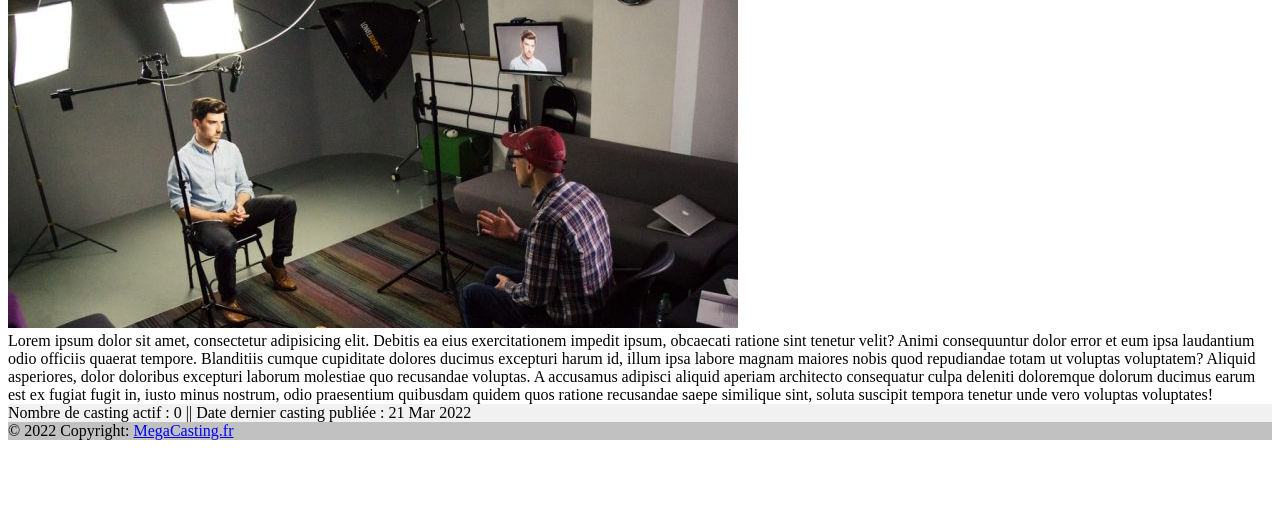
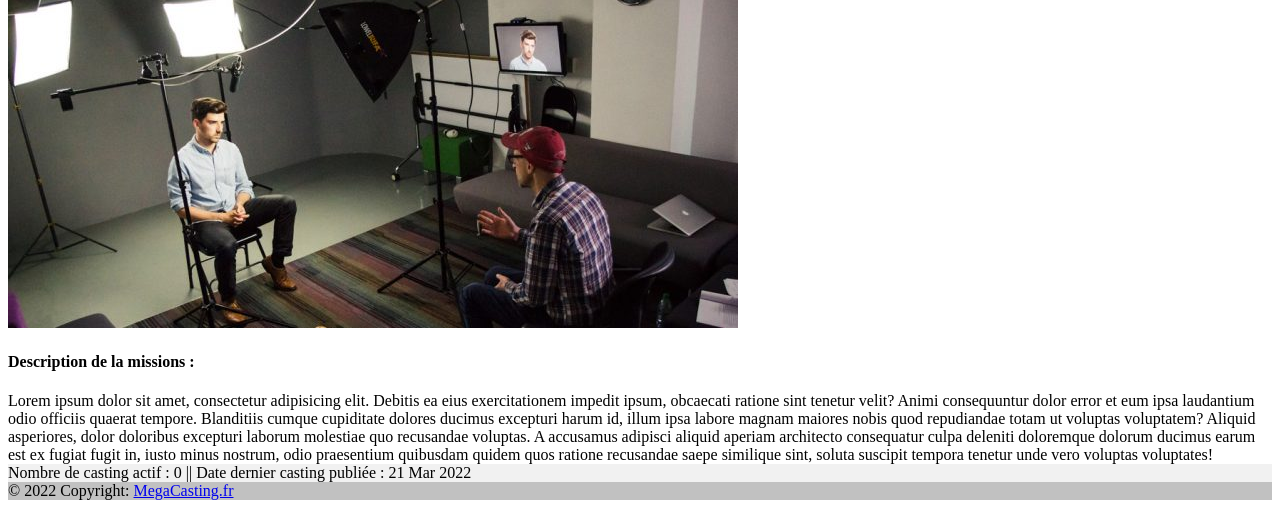
Before and after one commit to Alexbch53/megaCasting, a Symfony app: template templates/mon/CastingPage.html.twig in a window 1280 px wide. Shown: the part 439-947 px from the top of the page. Before the commit the page ends 879 px from the top, so only its background shows below. Run offline with Twig, Linux system fonts and the light colour scheme; the template is opened without the code that fills it, so the values that code supplies are empty; some libraries are stand-ins or nearby versions.

Commit message:
update CastingPage

```diff
--- a/templates/mon/CastingPage.html.twig
+++ b/templates/mon/CastingPage.html.twig
@@ -6,11 +6,12 @@
 
     <div>
         <h3>{{ casting.intituleOffre }}</h3>
-        <div class="block-casting">
-            <div style="width: 50rem;">
+        <div class="block-casting row">
+            <div class=" col-md-2" style="width: 50rem;">
                 <img src="/images/casting.jpg" class="card-img-top" alt="" width="">
             </div>
-            <div class="decsription-Casting">
+            <div class="col-md-4 decsription-Casting">
+                <h4>Description de la missions : </h4>
                 <span>Lorem ipsum dolor sit amet, consectetur adipisicing elit. Debitis ea eius exercitationem impedit ipsum, obcaecati ratione sint tenetur velit? Animi consequuntur dolor error et eum ipsa laudantium odio officiis quaerat tempore. Blanditiis cumque cupiditate dolores ducimus excepturi harum id, illum ipsa labore magnam maiores nobis quod repudiandae totam ut voluptas voluptatem? Aliquid asperiores, dolor doloribus excepturi laborum molestiae quo recusandae voluptas. A accusamus adipisci aliquid aperiam architecto consequatur culpa deleniti doloremque dolorum ducimus earum est ex fugiat fugit in, iusto minus nostrum, odio praesentium quibusdam quidem quos ratione recusandae saepe similique sint, soluta suscipit tempora tenetur unde vero voluptas voluptates!</span>
             </div>
         </div>
```
Also changed, not shown: assets/styles/app.scss (+7 -0 lines).
